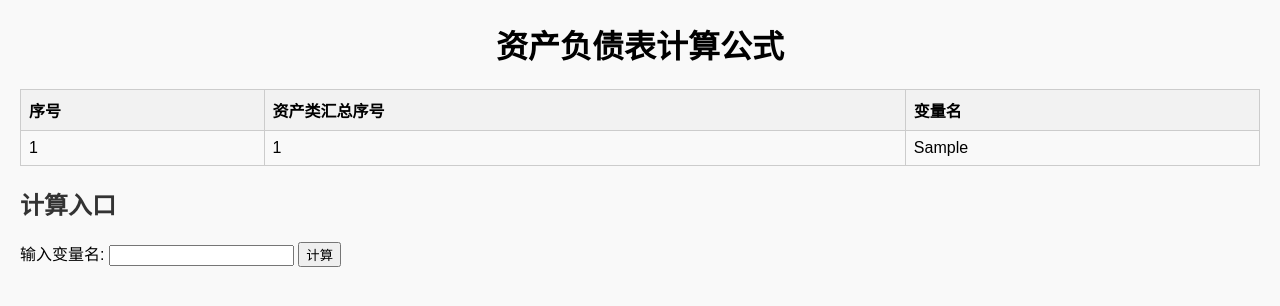
After one commit to violetfengye/MRP, a Django app: page /bs_display/ in a window 1280 px wide. The commit adds this page. Shown: the top 306 px of the page. Run offline with Django 5.2, Linux system fonts and the light colour scheme; tables that the repository leaves empty hold one stand-in row (values such as "Sample post").

Commit message:
简单结束一下吧

```diff
--- a/myapp/forms.py
+++ b/myapp/forms.py
@@ -12,3 +12,7 @@ class MPSRecordForm(forms.ModelForm):
     class Meta:
         model = MPSRecord  # 指定对应的模型为 MPSRecord
         fields = ['mps_id', 'material_name', 'required_quantity', 'due_date']  # 表单包含的字段
+
+
+class BSVarForm(forms.Form):
+    bs_var = forms.CharField(label='输入变量名', max_length=100)
--- a/myapp/models.py
+++ b/myapp/models.py
@@ -73,3 +73,9 @@ class MPSRecord(models.Model):
 
     def __str__(self):
         return f"MPS: {self.mps_id} - {self.material_name} - {self.due_date}"
+
+
+class BalanceSheet(models.Model):
+    bs_id = models.IntegerField(verbose_name="序号")
+    bs_toid = models.IntegerField(verbose_name="资产类汇总序号")
+    bs_var = models.CharField(max_length=8, verbose_name="变量名")
--- a/myapp/urls.py
+++ b/myapp/urls.py
@@ -13,5 +13,7 @@ urlpatterns = [
     path('inventories_display', views.inventories_display, name='inventories_display'),  # 查看仓库
     path('update_inventory/<str:inventory_id>/', views.update_inventory, name='update_inventory'),  # 更新仓库
     path('error/', views.error, name='error'),  # 错误界面
+    path('bs_display/', views.bs_display, name='bs_display'),  # 资产负债表展示
+
     # Add other paths as necessary
 ]
--- a/myapp/views.py
+++ b/myapp/views.py
@@ -1,10 +1,12 @@
 import math
+import string
+
 from django.contrib import messages
 from django.shortcuts import render, redirect, get_object_or_404
 from django.http import HttpResponse
 from .models import *
 from datetime import timedelta
-from .forms import MPSRecordForm
+from .forms import MPSRecordForm, BSVarForm
 from collections import defaultdict
 
 
@@ -218,11 +220,34 @@ def update_inventory(request, inventory_id):
     return render(request, 'inventories_display.html', {'inventory': inventory})
 
 
-def delete_inventory(request, inventory_id):
-    # 获取要删除的库存记录
-    inventory = get_object_or_404(Inventory, id=inventory_id)
+def bs_display(request):
+    balancesheets = BalanceSheet.objects.all()
+    calculation_result = None
 
-    if request.method == 'GET':
-        inventory.delete()
-        messages.success(request, f'库存 {inventory.material_name} 已删除成功！')
-        return redirect('warehouse_view')  # 重定向回到库存查看页面
+    if request.method == 'POST':
+        # 获取表单输入的变量名
+        bs_var = request.POST.get('item_name')
+        if bs_var:
+            # 调用计算函数
+            calculation_result = bs_var_cal(bs_var)
+
+    # 将 balancesheets 和 计算结果传递到模板中
+    return render(request, 'bs_display.html', {
+        'balancesheets': balancesheets,
+        'calculation_result': calculation_result,
+    })
+
+
+def bs_var_cal(bs_var):
+    balancesheet = BalanceSheet.objects.get(bs_var=bs_var)
+    allbalancesheet = BalanceSheet.objects.all()
+    ans = ""
+    ans += bs_var + ' = '
+    for bs in allbalancesheet:
+        if bs.bs_toid == balancesheet.bs_id:
+            ans += bs.bs_var + ' + '
+    if not bs_var == ans[:-3]:
+        ans = ans[:-2]
+        return ans
+    else:
+        return f"变量 {bs_var} 没有相关公式"
--- /dev/null
+++ b/templates/bs_display.html
@@ -0,0 +1,87 @@
+<!DOCTYPE html>
+<html lang="zh-CN">
+<head>
+    <meta charset="UTF-8">
+    <title>资产负债表</title>
+    <style>
+        body {
+            font-family: Arial, sans-serif;
+            margin: 20px;
+            background-color: #f9f9f9;
+        }
+        h2 {
+            color: #333;
+        }
+        table {
+            width: 100%;
+            border-collapse: collapse;
+            margin-top: 20px;
+        }
+        th, td {
+            border: 1px solid #ccc;
+            padding: 8px;
+            text-align: left;
+        }
+        th {
+            background-color: #f2f2f2;
+        }
+        tr:nth-child(even) {
+            background-color: #f9f9f9;
+        }
+        .result {
+            margin-top: 20px;
+            font-size: 18px;
+            color: #333;
+        }
+    </style>
+</head>
+<body>
+    <div style="text-align: center;">
+        <h1>资产负债表计算公式</h1>
+    </div>
+
+    <!-- 显示资产负债表的表格 -->
+    {% if balancesheets %}
+        <table border="1">
+            <thead>
+                <tr>
+                    <th>序号</th>
+                    <th>资产类汇总序号</th>
+                    <th>变量名</th>
+                </tr>
+            </thead>
+            <tbody>
+                {% for balancesheet in balancesheets %}
+                    <tr>
+                        <td>{{ balancesheet.bs_id }}</td>
+                        <td>{{ balancesheet.bs_toid }}</td>
+                        <td>{{ balancesheet.bs_var }}</td>
+                    </tr>
+                {% endfor %}
+            </tbody>
+        </table>
+    {% else %}
+        <p>无</p>
+    {% endif %}
+
+    <!-- 添加计算入口 -->
+    <div style="margin-top: 20px;">
+        <h2>计算入口</h2>
+        <form method="POST" action="{% url 'bs_display' %}">
+            {% csrf_token %}
+            <label for="variable_name">输入变量名:</label>
+            <input type="text" id="variable_name" name="item_name" required>
+            <button type="submit">计算</button>
+        </form>
+    </div>
+
+    <!-- 显示计算结果 -->
+    {% if calculation_result %}
+        <div class="result">
+            <h3>计算结果：</h3>
+            <p>{{ calculation_result }}</p>
+        </div>
+    {% endif %}
+
+</body>
+</html>
--- a/templates/main_page.html
+++ b/templates/main_page.html
@@ -56,6 +56,7 @@
             <button onclick="window.location.href='{% url 'mrp_query' %}'">查询 MRP 计算结果</button>
             <button onclick="window.location.href='{% url 'mps_display' %}'">查看所有MPS记录</button>
             <button onclick="window.location.href='{% url 'inventories_display' %}'">查看仓库</button>
+            <button onclick="window.location.href='{% url 'bs_display' %}'">查看资产负债表</button>
         </div>
     </div>
 </body>
```
Also changed, not shown: scripts/insert_BS.py (added, +46 -0 lines), README.md, assets/img.png (added), assets/img_1.png (added), assets/img_2.png (added), assets/img_3.png (added), assets/img_4.png (added), assets/img_5.png (added), assets/img_6.png (added), assets/img_7.png (added), myapp/migrations/0001_initial.py (added), templates/bs_query.html (added).
